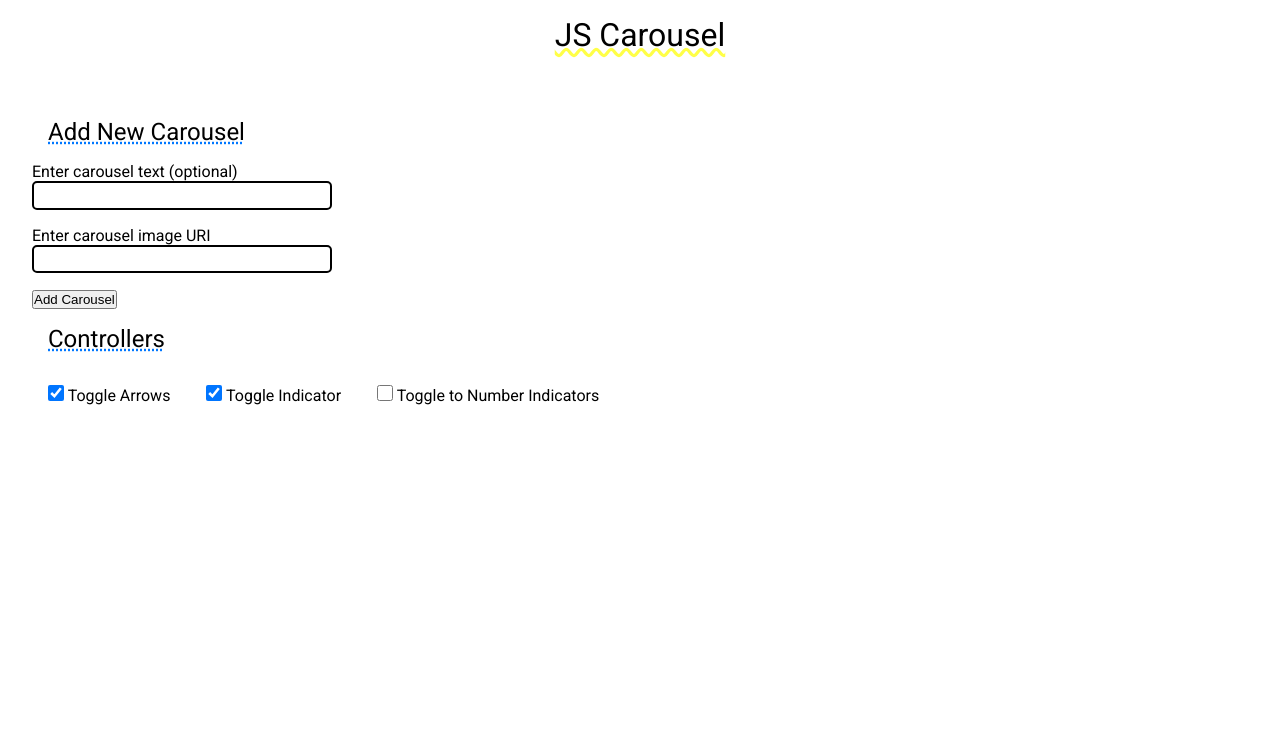
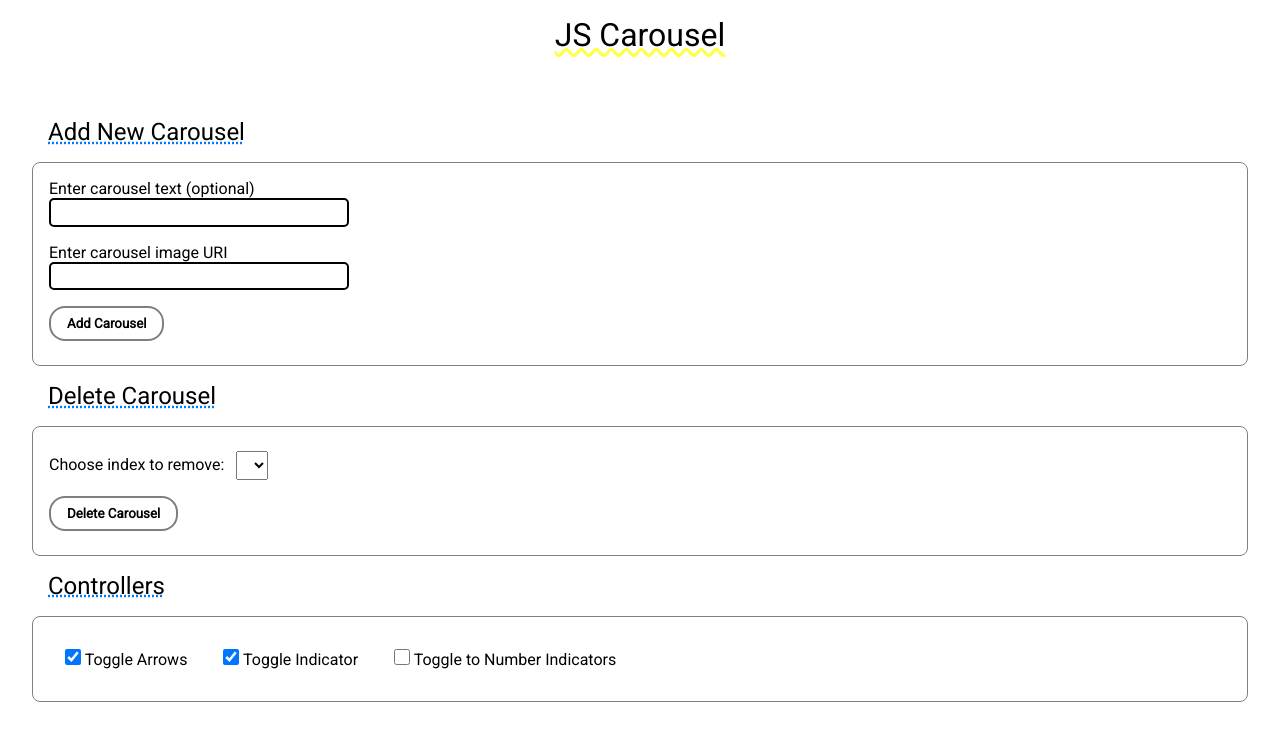
Before and after one commit to SujalXplores/JS-Carousel, a plain HTML site: page index.html in a window 1280 px wide. Drawn offline with Linux system fonts and the light colour scheme.

Commit message:
Delete carousel form by index

```diff
--- a/index.html
+++ b/index.html
@@ -35,10 +35,12 @@
         <!-- carousel controllers 🎮 -->
         <div class="carousel__controllers">
 
+            <div class="carousel-update-container">
                 <!-- Add new carousel -->
+                <div class="add-carousel-container">
                     <h1 class="controllers-header">Add New Carousel</h3>
-                <form onsubmit="event.preventDefault(); addCarousel();" id="add_carousel_form" autocomplete="off">
-
+                        <form onsubmit="event.preventDefault(); addCarousel();" class="main__form"
+                            id="add_carousel_form">
                             <div class="form-group">
                                 <label for="carousel_label_input">Enter carousel text (optional)</label>
                                 <input type="text" class="form-control" id="carousel_label_input" />
@@ -49,11 +51,24 @@
                                 <input type="url" class="form-control" id="carousel_image_input" required />
                             </div>
 
-                    <button type="submit" id="add-carousel" class="add__carousel__btn">Add Carousel</button>
+                            <button type="submit" id="add-carousel" class="btn__primary">Add Carousel</button>
+                        </form>
+                </div>
+                <!-- Delete carousel -->
+                <div class="delete-carousel-container">
+                    <h1 class="controllers-header">Delete Carousel</h3>
+                        <form onsubmit="event.preventDefault(); removeSlideHandler()" class="main__form"
+                            id="delete_carousel_form">
+                            <label for="available-slides">Choose index to remove:</label>
+                            <select id="available-slides" class="selectIndex" onfocus="getAllSlideIndexes()"></select>
 
+                            <button type="submit" id="delete-carousel" class="btn__primary">Delete Carousel</button>
                         </form>
-
+                </div>
+                <!-- carousel toggles -->
+                <div class="carousel-toggle-controls">
                     <h1 class="controllers-header">Controllers</h1>
+                    <form class="main__form">
 
                         <!-- Arrows Toggler -->
                         <div class="controller arrow__toggle__controller">
@@ -72,7 +87,9 @@
                             <input type="checkbox" id="toggle_number_indicator" onclick="toggleNumberIndicator(this)" />
                             <label for="toggle_number_indicator">Toggle to Number Indicators</label>
                         </div>
-
+                    </form>
+                </div>
+            </div>
         </div>
 
     </section>
```
Lines whose indentation alone changed are shown as unchanged.
